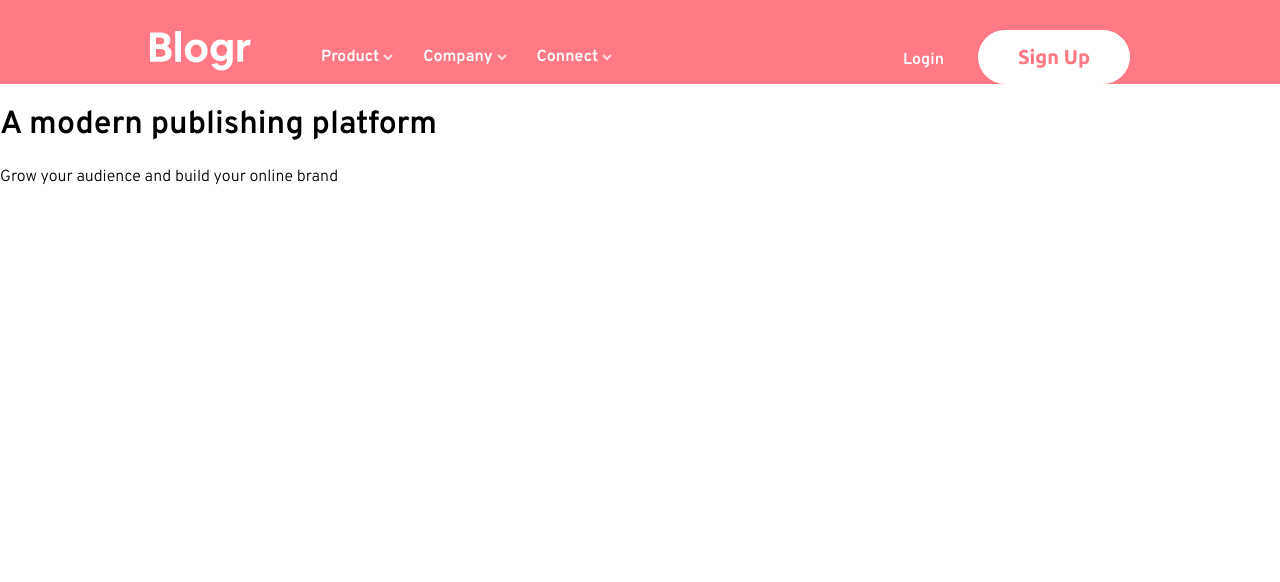
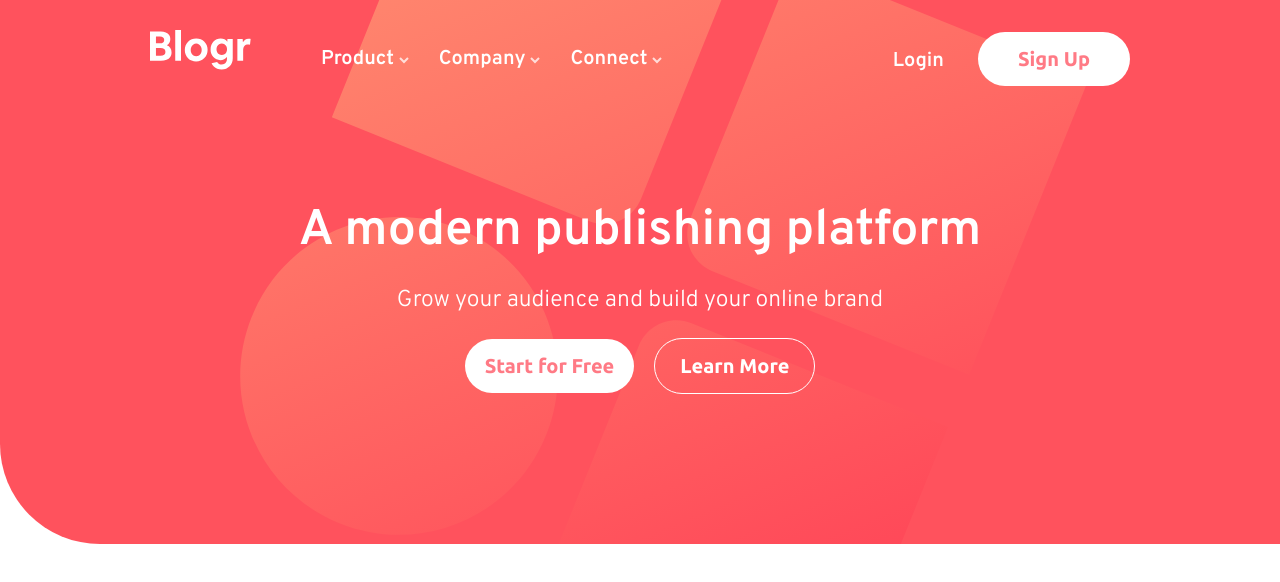
Before and after one commit to oasenyol/site-4, a plain HTML site: page index.html in a window 1280 px wide. Drawn offline with Linux system fonts and the light colour scheme.

Commit message:
intro kismi tamamlandi

```diff
--- a/index.html
+++ b/index.html
@@ -14,6 +14,7 @@
 <body>
   <header>
     <div class="navbar">
+      <div class="navbar-container">
         <div class="navbar-left">
           <div class="navbar-logo">
             <a href=""><img src="images/logo.svg" alt=""></a>
@@ -37,12 +38,18 @@
           <button>Sign Up</button>
         </div>
       </div>
+    </div>
   </header>
   <div class="intro">
     <div class="intro-container">
       <h1>A modern publishing platform</h1>
       <p>Grow your audience and build your online brand</p>
+      <div class="intro-buttons">
+        <div class="button-ayar"><button class="button-one">Start for Free</button></div>
+        <button class="button-two">Learn More</button>
       </div>
+    </div>
+
   </div>
 
 </body>
--- a/style.css
+++ b/style.css
@@ -16,10 +16,19 @@ button {
   font-weight: 700;
   font-size: 20px;
 }
+p {
+  font-size: 23px;
+}
 header {
 }
 .navbar {
-  background: hsl(355, 100%, 74%);
+  width: 100%;
+  background: hsl(356, 100%, 66%);
+  background: transparent;
+  position: absolute;
+  top: 0;
+}
+.navbar-container {
   display: flex;
   flex-direction: row;
   justify-content: space-between;
@@ -29,7 +38,6 @@ header {
   padding-left: 150px;
   padding-right: 150px;
 }
-
 .navbar .navbar-left {
   display: flex;
 }
@@ -44,6 +52,7 @@ header {
   text-decoration: none;
   color: #fff;
   padding-right: 30px;
+  font-size: 20px;
 }
 .navbar-entry button {
   border-radius: 50px;
@@ -53,3 +62,64 @@ header {
   color: hsl(355, 100%, 74%);
   font-weight: 700;
 }
+.navbar-entry button:hover {
+  color: #fff;
+  background: #ff7b86;
+  cursor: pointer;
+}
+.intro {
+  background: hsl(356, 100%, 66%);
+  width: 100%;
+  border-bottom-left-radius: 100px;
+  background-image: url("images/bg-pattern-intro-desktop.svg");
+  background-repeat: no-repeat;
+  background-size: cover;
+  background-position: center;
+  padding-top: 200px;
+}
+.intro .intro-container {
+  color: #fff;
+  text-align: center;
+  margin: auto;
+  padding-bottom: 150px;
+}
+.intro-container h1 {
+  margin-block-start: 0em;
+  margin-block-end: 0em;
+  font-size: 50px;
+}
+.intro-container .intro-buttons {
+  display: flex;
+  flex-direction: row;
+  justify-content: center;
+  align-items: center;
+}
+.intro-container .button-ayar {
+  padding-right: 20px;
+}
+.intro-container .button-one {
+  border-radius: 50px;
+  border: none;
+  padding: 15px 20px 15px 20px;
+  background: #fff;
+  color: hsl(355, 100%, 74%);
+  font-weight: 700;
+}
+.intro-container .button-one:hover {
+  color: #fff;
+  background: #ff7b86;
+  cursor: pointer;
+}
+.intro-container .button-two {
+  border-radius: 50px;
+  border: 1px solid #fff;
+  padding: 15px 25px 15px 25px;
+  background: transparent;
+  color: #fff;
+  font-weight: 700;
+}
+.intro-container .button-two:hover {
+  color: hsl(355, 100%, 74%);
+  background: #fff;
+  cursor: pointer;
+}
```
Lines whose indentation alone changed are shown as unchanged.
